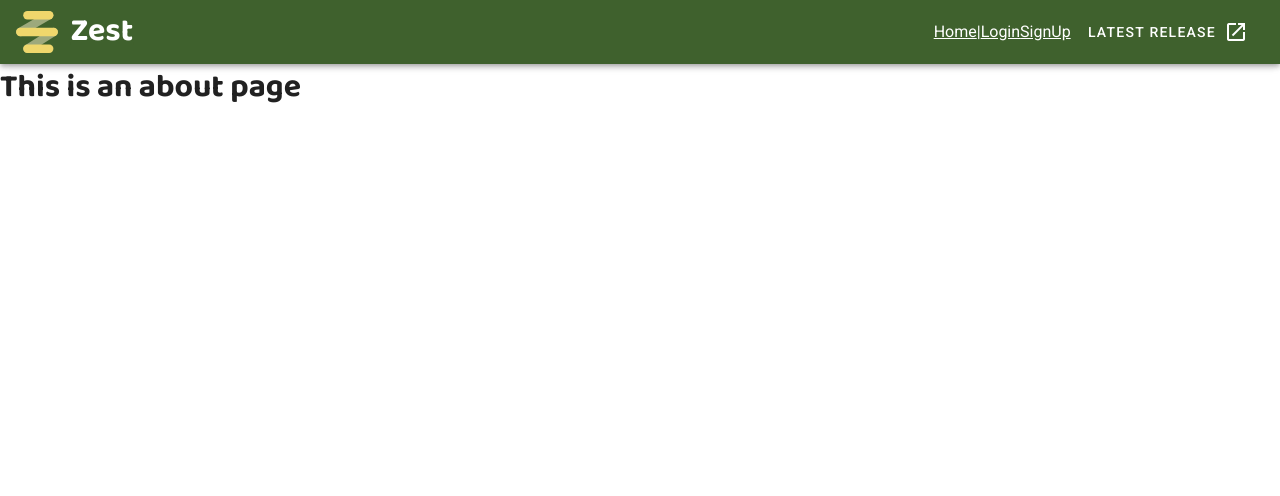
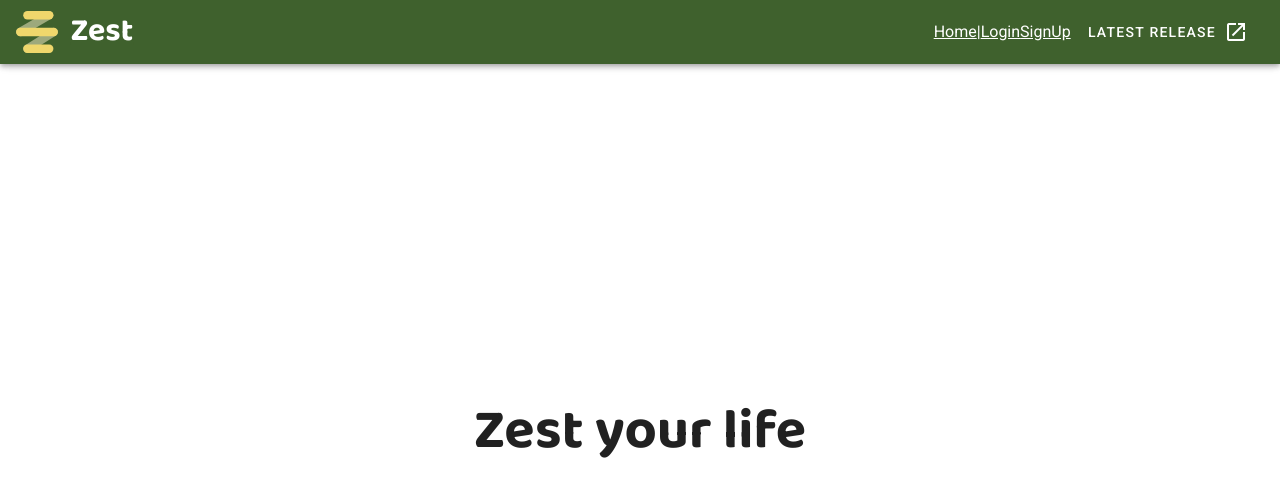
Before and after one commit to HE-Arc/Zest, a Vue app in the folder front/: page /about in a window 1280 px wide. Shown: the top 496 px of the page. Built offline with nearby package versions, Linux system fonts and the light colour scheme.

Commit message:
Style: Improve header font-size

```diff
--- a/front/src/assets/styles/modules/_cardpage.scss
+++ b/front/src/assets/styles/modules/_cardpage.scss
@@ -1,6 +1,6 @@
 .card-page {
     h1 {
-        font-size: 5rem;
+        font-size: 5rem !important;
         line-height: 3rem;
     }
 
--- a/front/src/assets/styles/modules/_typography.scss
+++ b/front/src/assets/styles/modules/_typography.scss
@@ -8,3 +8,17 @@ h5,
 h6 {
   font-family: "Baloo 2", sans-serif !important;
 }
+
+.v-app-bar {
+  h1 {
+    font-size: 2rem;
+  }
+}
+
+h1 {
+  font-size: 4rem;
+}
+
+h2 {
+  font-size: 3.5rem;
+}
--- a/front/src/views/About.vue
+++ b/front/src/views/About.vue
@@ -1,5 +1,5 @@
 <template>
-  <div class="about">
-    <h1>This is an about page</h1>
-  </div>
+  <v-container fill-height fluid class="d-flex align-center justify-center">
+    <h2>Zest your life</h2>
+  </v-container>
 </template>
```
